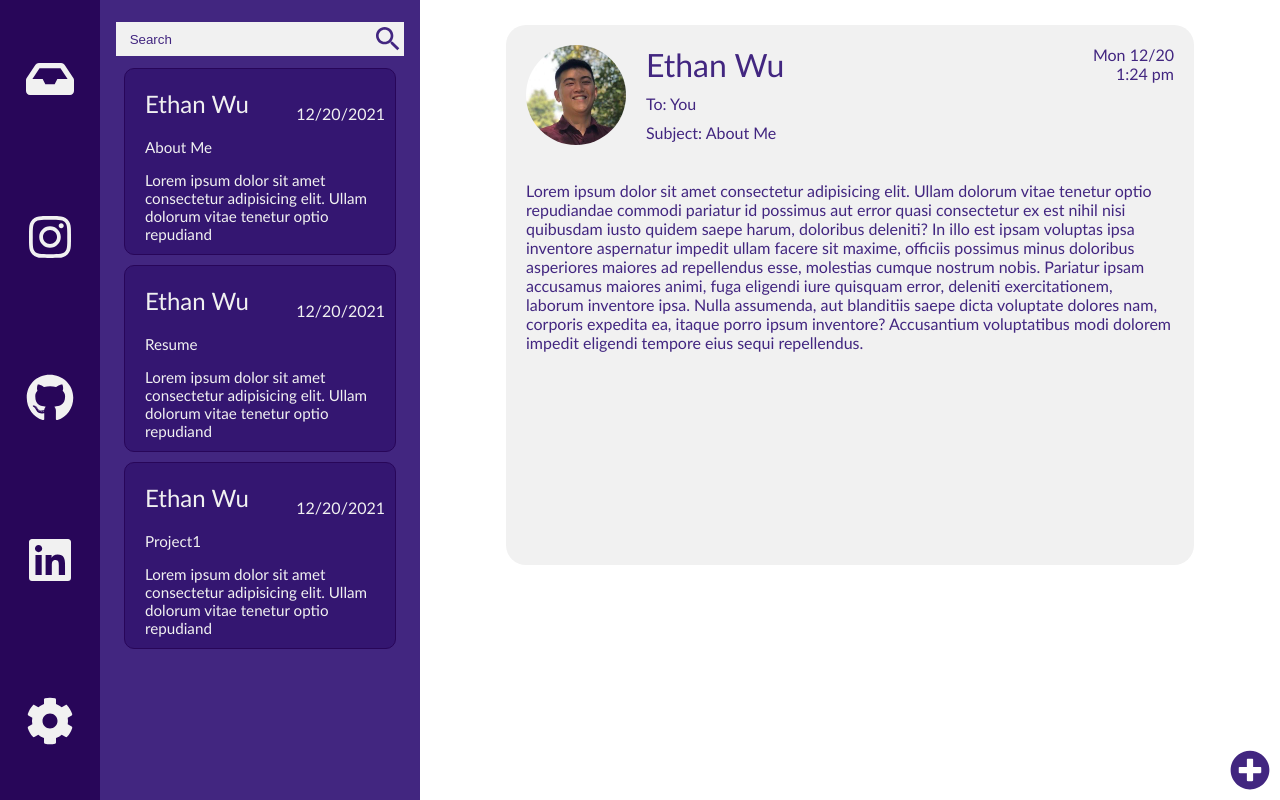
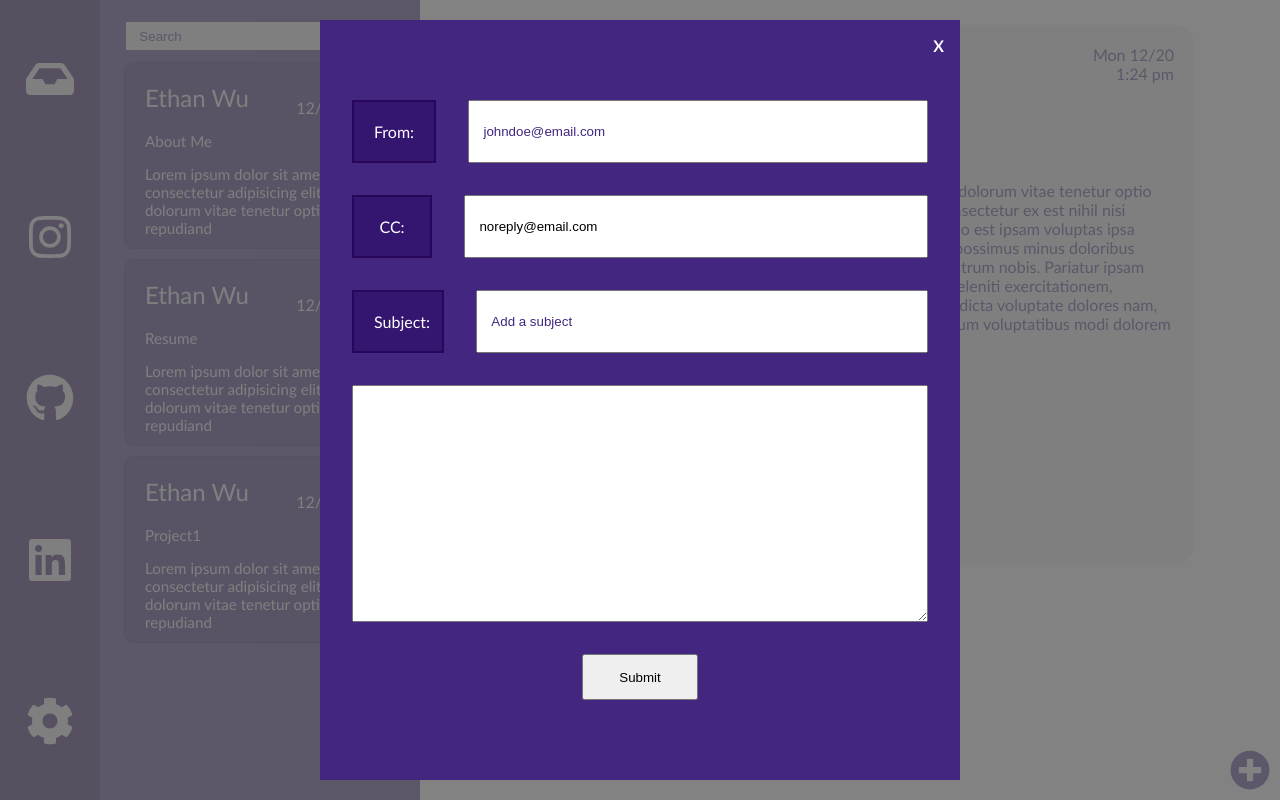
Before and after one commit to wue1atwit/myPortfolio, a React (Create React App) app: page / in a window 1280 px wide. Both pictures are taken after a click on the icon 1250 px from the left and 770 px from the top of the page. Built offline with nearby package versions, Linux system fonts and the light colour scheme.

Commit message:
Functional compose button

```diff
--- a/src/App.js
+++ b/src/App.js
@@ -1,8 +1,20 @@
-import React from "react";
+import React, { useState } from "react";
 import MainContent from "./MainContent";
+import Modal from "./Modal";
 
 const App = () => {
-  return <MainContent />;
+  const [showModal, setShowModal] = useState(false);
+
+  const openModal = () => {
+    setShowModal(!showModal);
+  };
+
+  return (
+    <>
+      <MainContent openModal={openModal} />
+      {showModal && <Modal openModal={openModal} />}
+    </>
+  );
 };
 
 export default App;
--- a/src/MainContent.js
+++ b/src/MainContent.js
@@ -5,7 +5,7 @@ import MessageBar from "./msgComp/MessageBar";
 import { FaPlusCircle } from "react-icons/fa";
 import data from "./res/emailData";
 
-const MainContent = () => {
+const MainContent = ({ openModal }) => {
   const [msg, setMsg] = useState(0);
   const [showEmailBar, setShowEmailBar] = useState(true);
 
@@ -15,10 +15,6 @@ const MainContent = () => {
 
   const toggleEmailBar = () => {
     setShowEmailBar(!showEmailBar);
-  };
-
-  const composeMail = () => {
-    console.log("composed");
   };
 
   return (
@@ -31,7 +27,10 @@ const MainContent = () => {
           toggleEmailBar={toggleEmailBar}
         />
         <MessageBar {...data[msg]} />
-        <FaPlusCircle className="contact_me" onClick={() => composeMail()} />
+        <FaPlusCircle
+          className={showEmailBar ? "contact_me contact_me_hide" : "contact_me"}
+          onClick={() => openModal()}
+        />
       </div>
     </main>
   );
--- /dev/null
+++ b/src/Modal.js
@@ -0,0 +1,51 @@
+import React from "react";
+
+const Modal = ({ openModal }) => {
+  return (
+    <div className="modal_overlay">
+      <div className="form_content">
+        <form id="contact_form" action="">
+          <div className="modal_x" onClick={() => openModal()}>
+            X
+          </div>
+          <div className="input_overlay">
+            <div>
+              <label htmlFor="form_from">From:</label>
+              <input
+                id="form_from"
+                type="email"
+                placeholder="johndoe@email.com"
+              />
+            </div>
+            <div>
+              <label htmlFor="form_cc">CC:</label>
+              <input
+                id="form_cc"
+                type="email"
+                value="noreply@email.com"
+                readOnly
+              />
+            </div>
+            <div>
+              <label htmlFor="form_subject">Subject:</label>
+              <input
+                id="form_subject"
+                type="text"
+                placeholder="Add a subject"
+              />
+            </div>
+            <div className="form_message_overlay">
+              <textarea id="form_message" type="text" />
+            </div>
+
+            <div className="send_btn">
+              <input id="form_btn" type="submit" />
+            </div>
+          </div>
+        </form>
+      </div>
+    </div>
+  );
+};
+
+export default Modal;
--- a/src/emailComp/SearchBar.js
+++ b/src/emailComp/SearchBar.js
@@ -3,7 +3,7 @@ import React from "react";
 const SearchBar = ({ getSearch }) => {
   return (
     <input
-      type="text"
+      type="search"
       name="search_bar"
       id="search_bar"
       placeholder="Search"
--- a/src/index.css
+++ b/src/index.css
@@ -221,11 +221,112 @@ body {
 
 .contact_me:hover {
   cursor: pointer;
+}
+
+/* Modal */
+.modal_overlay {
+  display: flex;
+  justify-content: center;
+  flex-direction: column;
+  background-color: rgba(66, 38, 128);
+  position: absolute;
+  z-index: 11;
+  top: 0;
+  left: 0;
+  height: 100vh;
+  width: 100vw;
+}
+
+.modal_x {
+  color: white;
+  font-weight: 600;
+  cursor: pointer;
+  position: absolute;
+  top: 0;
+  right: 0;
+  margin: 1em;
+}
+
+.modal_x:hover {
   color: #f54952;
+}
+
+.form_content {
+  display: flex;
+  flex: 1 1;
+}
+
+#contact_form {
+  position: relative;
+  display: flex;
+  flex: 1 1;
+  justify-content: center;
+  padding: 5em 0;
+}
+
+.input_overlay {
+  display: flex;
+  flex-direction: column;
+  gap: 2em;
+  flex: 1 1;
+}
+
+.input_overlay div {
+  margin: 0 2em;
+  display: flex;
+  gap: 2em;
+}
+
+.input_overlay label {
+  text-align: center;
+  width: 3em;
+  color: white;
+  background-color: #341671;
+  border: #280659 2px solid;
+  padding: 20px;
+}
+
+.input_overlay input {
+  padding: 1em;
+  width: 100%;
+}
+
+.form_message_overlay {
+  flex: 1 1;
+}
+
+#form_message {
+  font-size: 1rem;
+  width: 100%;
+  padding: 0.5em;
+}
+
+#form_btn {
+  width: 20%;
+  cursor: pointer;
+}
+
+.send_btn {
+  justify-content: center;
 }
 
 /* Media Queries */
 @media screen and (min-width: 1024px) {
+  .modal_overlay {
+    background-color: rgba(99, 99, 99, 0.8);
+  }
+  .form_content {
+    margin: auto;
+    align-items: center;
+    justify-content: center;
+    width: 50vw;
+  }
+
+  #contact_form {
+    background-color: #422680;
+    height: 75vh;
+  }
+
   .email_bar_overlay {
     flex: 0;
   }
@@ -238,6 +339,13 @@ body {
 }
 
 @media screen and (max-width: 1023px) {
+  .contact_me_hide {
+    display: none;
+  }
+  .contact_me {
+    z-index: 10;
+  }
+
   .mid_overlay {
     position: relative;
   }
```
